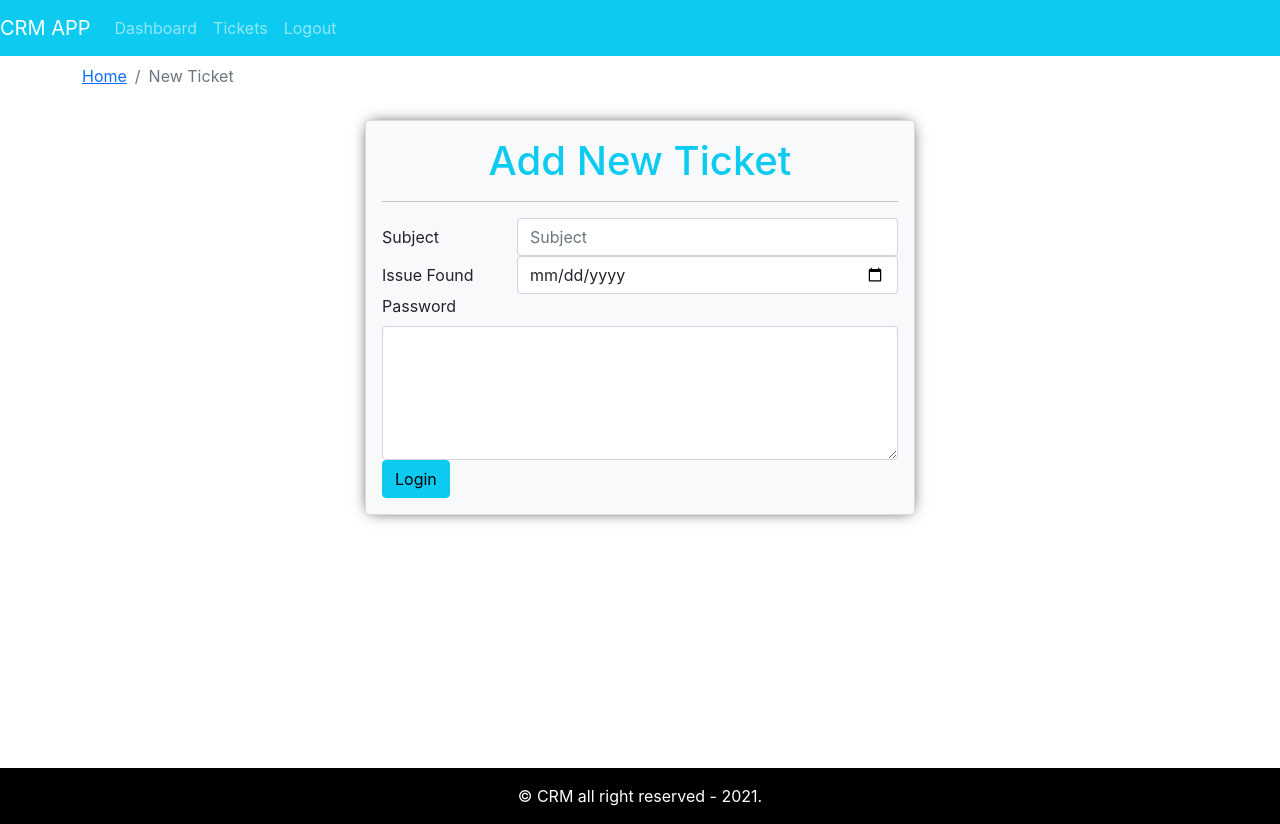
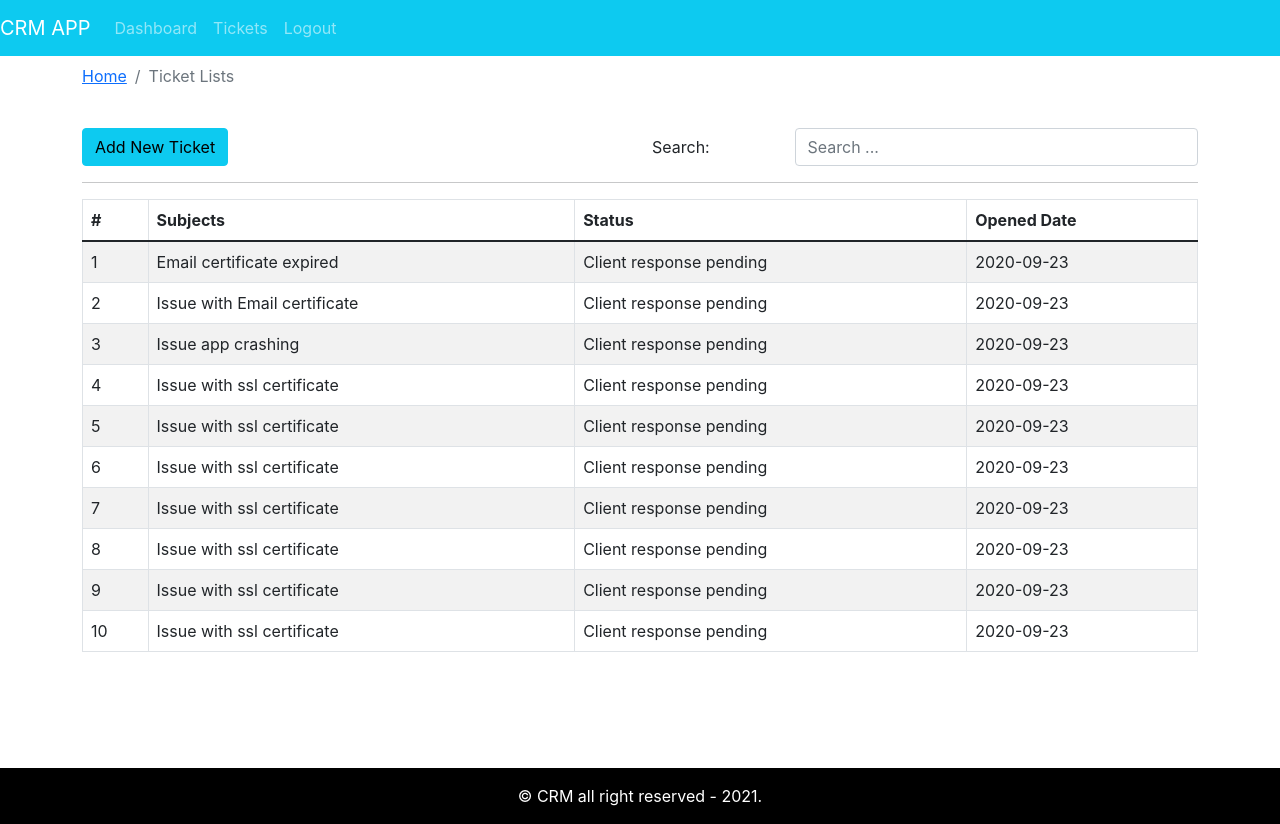
Before and after one commit to rOluochKe/crm-ui, a React (Create React App) app: page / in a window 1280 px wide. Built offline with nearby package versions, Linux system fonts and the light colour scheme; the HTML template or start-up script is replaced by a standard one.

Commit message:
ticket list and search components

```diff
--- a/src/App.js
+++ b/src/App.js
@@ -1,10 +1,12 @@
 import React from 'react'
 import './App.css'
 import DefaultLayout from './layout/Default.layout'
+
+import TicketLists from './pages/ticket-list/TicketLists.page'
 // import Dashboard from './pages/dashboard/Dashboard.page'
 
 // import Entry from './pages/entry/Entry.page'
-import AddTicket from './pages/new-ticket/AddTicket.page'
+// import AddTicket from './pages/new-ticket/AddTicket.page'
 
 const App = () => {
   return (
@@ -12,7 +14,8 @@
       {/* <Entry /> */}
       <DefaultLayout>
         {/* <Dashboard /> */}
-        <AddTicket />
+        {/* <AddTicket /> */}
+        <TicketLists />
       </DefaultLayout>
     </div>
   )
--- a/src/assets/data/dummy-tickets.json
+++ b/src/assets/data/dummy-tickets.json
@@ -1,51 +1,61 @@
 [
   {
     "id": 1,
+    "subject": "Email   certificate expired",
     "status": "Client response pending",
     "addedAt": "2020-09-23"
   },
   {
     "id": 2,
+    "subject": "Issue with Email certificate",
     "status": "Client response pending",
     "addedAt": "2020-09-23"
   },
   {
     "id": 3,
+    "subject": "Issue app crashing",
     "status": "Client response pending",
     "addedAt": "2020-09-23"
   },
   {
     "id": 4,
+    "subject": "Issue with ssl certificate",
     "status": "Client response pending",
     "addedAt": "2020-09-23"
   },
   {
     "id": 5,
+    "subject": "Issue with ssl certificate",
     "status": "Client response pending",
     "addedAt": "2020-09-23"
   },
   {
     "id": 6,
+    "subject": "Issue with ssl certificate",
     "status": "Client response pending",
     "addedAt": "2020-09-23"
   },
   {
     "id": 7,
+    "subject": "Issue with ssl certificate",
     "status": "Client response pending",
     "addedAt": "2020-09-23"
   },
   {
     "id": 8,
+    "subject": "Issue with ssl certificate",
     "status": "Client response pending",
     "addedAt": "2020-09-23"
   },
   {
     "id": 9,
+    "subject": "Issue with ssl certificate",
     "status": "Client response pending",
     "addedAt": "2020-09-23"
   },
   {
     "id": 10,
+    "subject": "Issue with ssl certificate",
     "status": "Client response pending",
     "addedAt": "2020-09-23"
   }
--- /dev/null
+++ b/src/components/search-form/SearchForm.component.js
@@ -0,0 +1,32 @@
+import React from 'react'
+import PropTypes from 'prop-types'
+import { Form, Row, Col } from 'react-bootstrap'
+
+const SearchForm = ({ handleOnChange, str }) => {
+  return (
+    <div>
+      <Form>
+        <Form.Group as={Row}>
+          <Form.Label column sm='3'>
+            Search:
+          </Form.Label>
+          <Col sm='9'>
+            <Form.Control
+              name='searchStr'
+              onChange={handleOnChange}
+              value={str}
+              placeholder='Search ...'
+            />
+          </Col>
+        </Form.Group>
+      </Form>
+    </div>
+  )
+}
+
+SearchForm.propTypes = {
+  handleOnChange: PropTypes.func.isRequired,
+  str: PropTypes.string.isRequired,
+}
+
+export default SearchForm
--- a/src/components/ticket-table/TicketTable.component.js
+++ b/src/components/ticket-table/TicketTable.component.js
@@ -1,4 +1,5 @@
 import React from 'react'
+import PropTypes from 'prop-types'
 import { Table } from 'react-bootstrap'
 
 const TicketTable = ({ tickets }) => {
@@ -34,4 +35,8 @@
   )
 }
 
+TicketTable.propTypes = {
+  tickets: PropTypes.array.isRequired,
+}
+
 export default TicketTable
--- /dev/null
+++ b/src/pages/ticket-list/TicketLists.page.js
@@ -0,0 +1,53 @@
+import React, { useState, useEffect } from 'react'
+import { Container, Row, Col, Button } from 'react-bootstrap'
+import PageBreadcrumb from '../../components/breadcrumb/Breadcrumb.component'
+import SearchForm from '../../components/search-form/SearchForm.component'
+import TicketTable from '../../components/ticket-table/TicketTable.component'
+import tickets from '../../assets/data/dummy-tickets.json'
+
+const TicketLists = () => {
+  const [str, setStr] = useState('')
+  const [dispTicket, setDispTicket] = useState(tickets)
+
+  useEffect(() => {}, [str, dispTicket])
+
+  const handleOnChange = (e) => {
+    const { value } = e.target
+    setStr(value)
+    searchTicket(value)
+  }
+
+  const searchTicket = (sttr) => {
+    const displayTickts = tickets.filter((row) =>
+      row.subject.toLowerCase().includes(sttr.toLowerCase())
+    )
+
+    setDispTicket(displayTickts)
+  }
+
+  return (
+    <Container>
+      <Row>
+        <Col>
+          <PageBreadcrumb page='Ticket Lists' />
+        </Col>
+      </Row>
+      <Row className='mt-4'>
+        <Col>
+          <Button variant='info'>Add New Ticket</Button>
+        </Col>
+        <Col className='text-right'>
+          <SearchForm handleOnChange={handleOnChange} str={str} />
+        </Col>
+      </Row>
+      <hr />
+      <Row>
+        <Col>
+          <TicketTable tickets={dispTicket} />
+        </Col>
+      </Row>
+    </Container>
+  )
+}
+
+export default TicketLists
```
Also changed, not shown: src/components/add-ticket-form/AddTicketForm.component.js (renamed from src/add-ticket-form/AddTicketForm.component.js), src/components/add-ticket-form/add-ticket-form.style.css (renamed from src/add-ticket-form/add-ticket-form.style.css).
